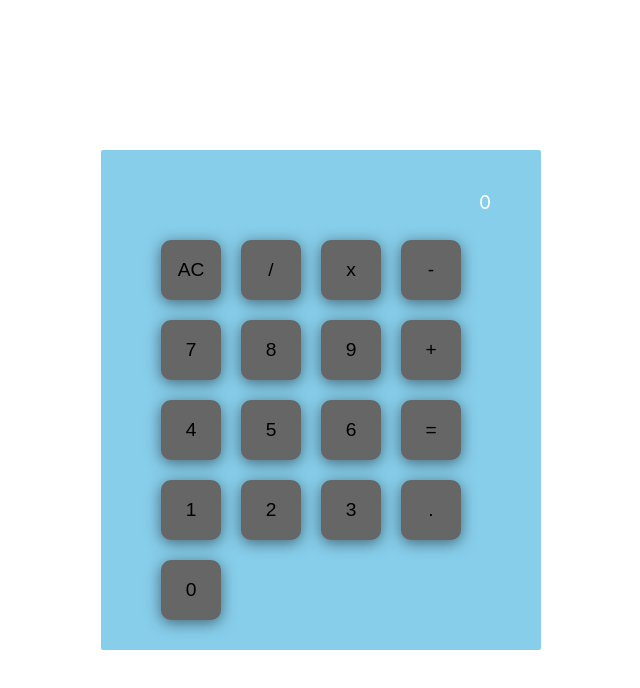
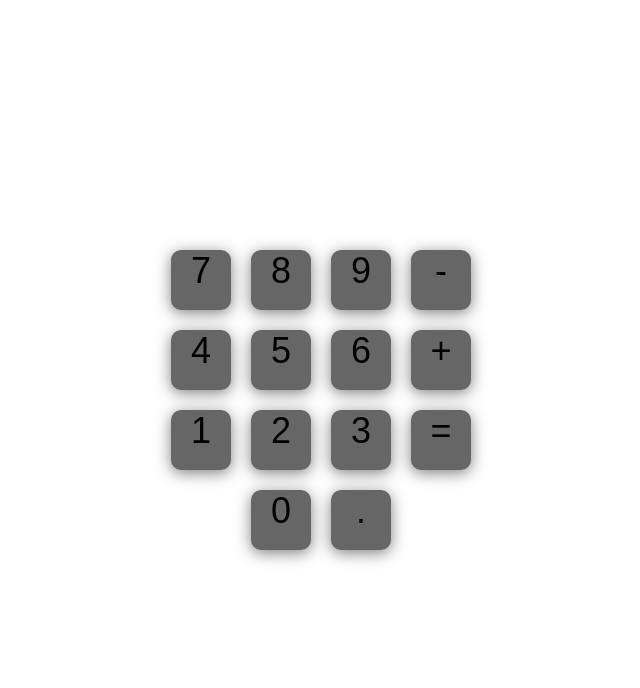
Before and after one commit to AlexFernando/jscalculator, a React (Create React App) app: page / in a window 1280 px wide. Shown: the top 688 px of the page, without its empty margins (319-959 px from the left). Built offline with nearby package versions, Linux system fonts and the light colour scheme.

Commit message:
changing components

```diff
--- a/src/App.js
+++ b/src/App.js
@@ -1,19 +1,80 @@
 import React, { Component } from 'react'
 import './App.css';
-import Container from './componentes/Container';
+import Button from './componentes/Button';
+import ScreenResult from './componentes/ScreenResult';
 
 class App extends Component {
   state = {
-      result : 0
+      result : "",
+      operator : "",
+      prevNumber : "",
+      curNumber : "",
+      expression: ""
   }
+
+
+
+  displayExpression = value => {
+
+    this.setState({
+      result : this.state.result + value
+    })
+  }
+
+  displayDecimalPoint = value => {
+    console.log(this.state.result)
+    if(this.state.result.indexOf(".") === -1 ){
+
+      this.setState({
+        result : this.state.result + value
+      })
+    }
+  }
+
+  addOperation = () => {
+    this.state.prevNumber = this.state.result; {/*el numero que ya tengo antes de presionar + */}
+    this.setState({
+      input : "",
+    })
+    this.state.operator = "add";
+    this.setState ({
+      expression: this.state.prevNumber + "+"
+    })
+  }
+
 
   render () {
     return(
       <div className="fullscreenDiv">
-        <Container
-          result = {this.state.result}
-        />
+          <ScreenResult result = {this.state.result} expression= {this.state.expression} />
+          <div>
+            <Button handleClick={this.displayExpression}>7</Button>
+            <Button handleClick={this.displayExpression}>8</Button>
+            <Button handleClick={this.displayExpression}>9</Button>
+            <Button handleClick={this.displayExpression}>-</Button>
+          </div>
+
+          <div>
+            <Button handleClick={this.displayExpression}>4</Button>
+            <Button handleClick={this.displayExpression}>5</Button>
+            <Button handleClick={this.displayExpression}>6</Button>
+            <Button handleClick={this.addOperation}>+</Button>
+          </div>
+
+          <div>
+            <Button handleClick={this.displayExpression}>1</Button>
+            <Button handleClick={this.displayExpression}>2</Button>
+            <Button handleClick={this.displayExpression}>3</Button>
+            <Button handleClick={this.displayExpression}>=</Button>
+          </div>
+
+          <div>
+            <Button handleClick={this.displayExpression}>0</Button>
+            <Button handleClick={this.displayDecimalPoint}>.</Button>
+          </div>
+
       </div>
+
     )
   }
 }
--- a/src/componentes/Button.js
+++ b/src/componentes/Button.js
@@ -1,12 +1,13 @@
 import React, { Component } from 'react';
-import './Button.css';
+import './Button.css'
+
 
 class Button extends Component {
 
     render() {
         return (
-            <div className="button-symbol">
-                <p className="grow">{this.props.symbol}</p>
+            <div className="button-symbol" onClick= {() => this.props.handleClick(this.props.children)}>
+                {this.props.children}
             </div>
          );
     }
--- a/src/componentes/Buttons.css
+++ b/src/componentes/Buttons.css
@@ -2,7 +2,3 @@
     display: flex;
     flex-wrap: wrap;
 }
-
-.grow {
-    flex-grow: 5
-}
--- a/src/componentes/Buttons.js
+++ /dev/null
@@ -1,28 +0,0 @@
-import React, { Component } from 'react';
-import Button from './Button';
-import './Buttons.css';
-
-class Buttons extends Component {
-
-    state = {
-        mySymbols : ['AC', '/', 'x','-', '7', '8','9','+', '4', '5', '6', '=', '1', '2', '3', '.', '0']
-    }
-
-    render() {
-
-        return (
-            <div className="flex-container">
-                   {
-                       this.state.mySymbols.map(symbol => (
-                           <Button
-                                symbol = {symbol}
-                           />
-                       ))
-                   }
-            </div>
-
-         );
-    }
-}
-
-export default Buttons;
--- a/src/componentes/Container.js
+++ /dev/null
@@ -1,21 +0,0 @@
-import React, { Component } from 'react';
-import './Container.css';
-import Buttons from './Buttons';
-
-class Container extends Component {
-
-    render() {
-        return (
-            <div className="container">
-                <div className="my-result">
-                    {this.props.result}
-                </div>
-                <Buttons
-
-                />
-            </div>
-         );
-    }
-}
-
-export default Container;
--- /dev/null
+++ b/src/componentes/ScreenResult.css
@@ -0,0 +1,7 @@
+.my-result {
+    display: flex;
+    justify-content: flex-end;
+    color: white;
+    font-size: 1.2rem;
+    margin-bottom: 1rem;
+}
--- /dev/null
+++ b/src/componentes/ScreenResult.js
@@ -0,0 +1,16 @@
+import React, { Component } from 'react';
+import './ScreenResult.css'
+
+class ScreenResult extends Component {
+
+    render() {
+        return (
+            <div className= " ">
+                {this.props.expression}
+                {this.props.result}
+            </div>
+        );
+    }
+}
+
+export default ScreenResult;
```
